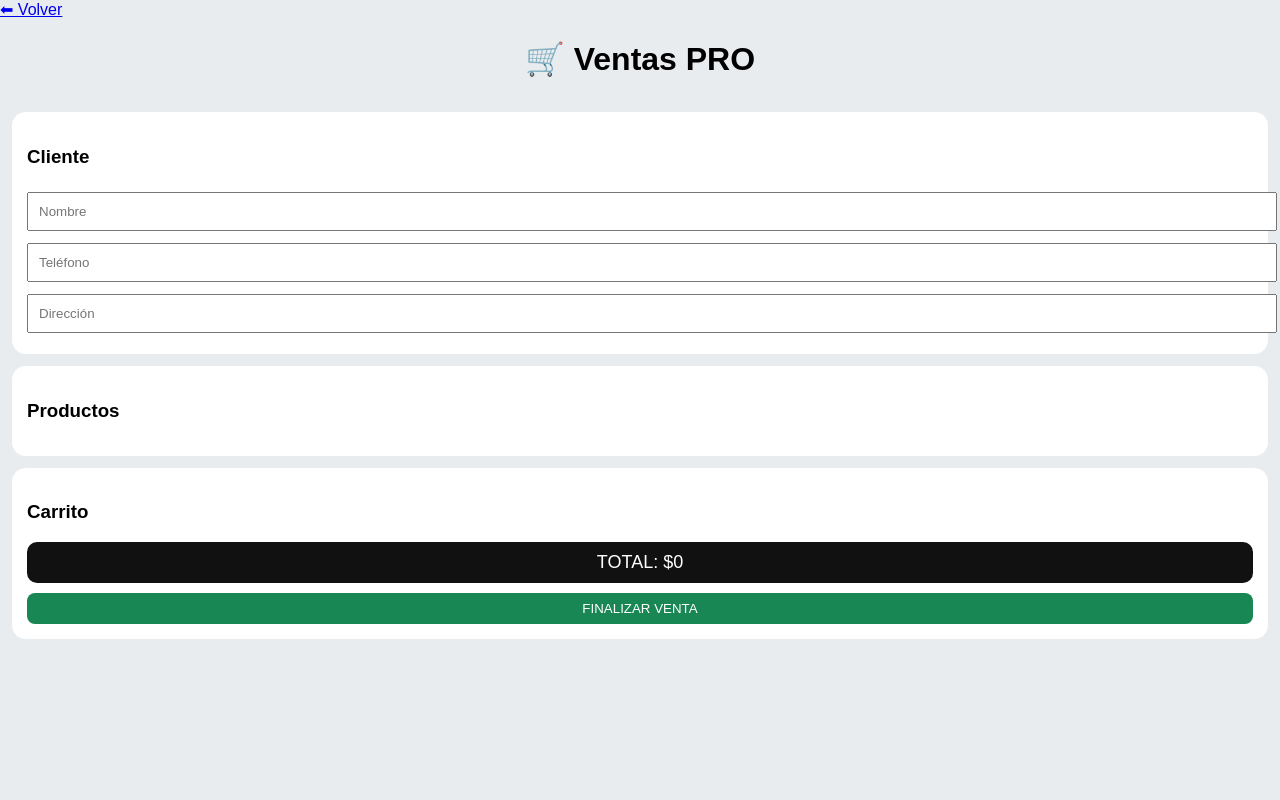
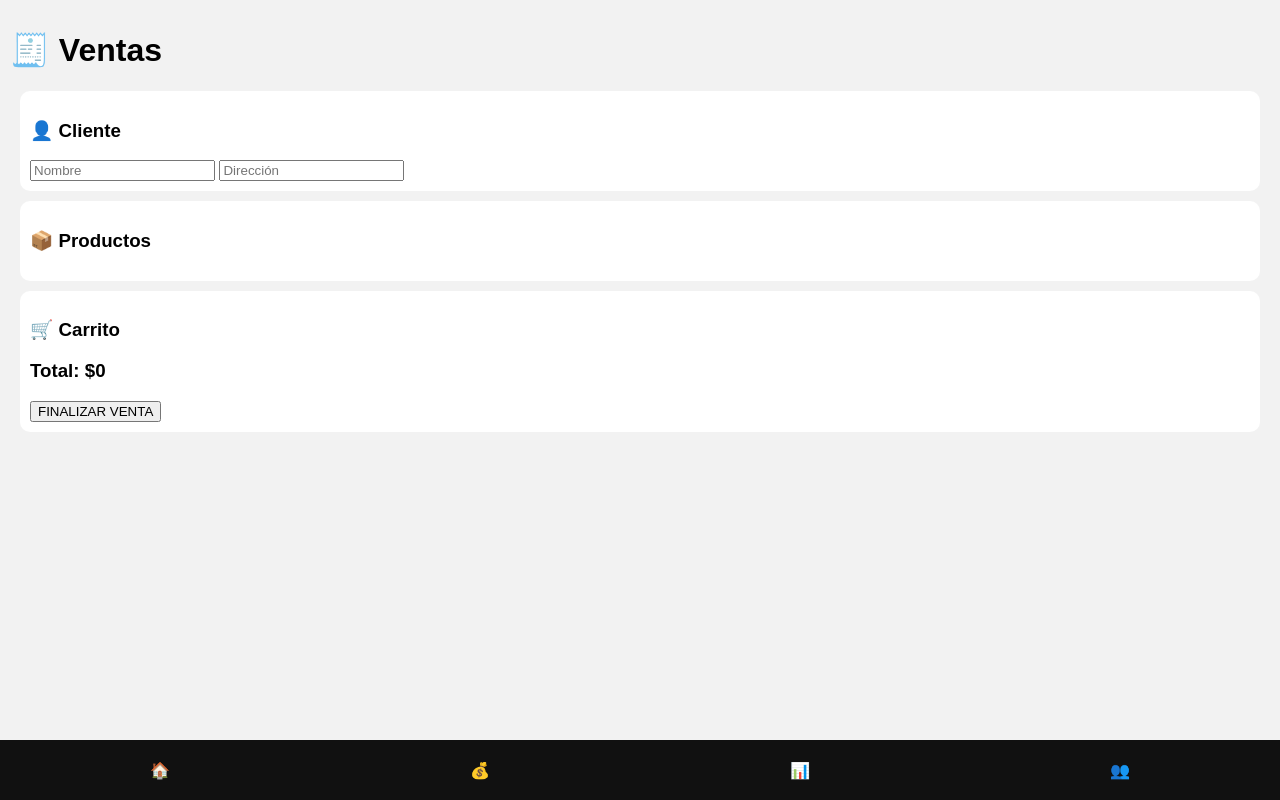
Before and after one commit to nicomartinezytm-pixel/distribuidora, a Flask app: page /vender in a window 1280 px wide. Run offline with Flask 3, Linux system fonts and the light colour scheme; data that the repository does not hold is empty.

Commit message:
Update ventas.html

```diff
--- a/templates/ventas.html
+++ b/templates/ventas.html
@@ -1,96 +1,32 @@
-<!DOCTYPE html>
-<html>
-<head>
-    <title>Ventas PRO</title>
-    <meta name="viewport" content="width=device-width, initial-scale=1.0">
-
-    <style>
-        body {
-            margin: 0;
-            font-family: Arial;
-            background: #e9ecef;
-            padding-bottom: 100px;
-        }
-
-        h1 { text-align: center; }
-
-        .container { padding: 12px; }
-
-        .card {
-            background: white;
-            padding: 15px;
-            margin-bottom: 12px;
-            border-radius: 14px;
-        }
-
-        input {
-            width: 100%;
-            padding: 10px;
-            margin: 6px 0;
-        }
-
-        .producto {
-            display: flex;
-            justify-content: space-between;
-            padding: 10px;
-            background: #f8f9fa;
-            margin-bottom: 8px;
-            border-radius: 10px;
-        }
-
-        button {
-            background: #198754;
-            color: white;
-            border: none;
-            padding: 8px 10px;
-            border-radius: 8px;
-        }
-
-        .total {
-            background: #111;
-            color: white;
-            padding: 10px;
-            text-align: center;
-            font-size: 18px;
-            border-radius: 10px;
-        }
-    </style>
-</head>
-
-<body>
-
-<a href="/">⬅ Volver</a>
-
-<h1>🛒 Ventas PRO</h1>
+{% extends "base.html" %}
+{% block content %}
 
 <div class="container">
 
+    <h1>🧾 Ventas</h1>
+
     <!-- CLIENTE -->
     <div class="card">
-    <h3>Cliente</h3>
+        <h3>👤 Cliente</h3>
+
         <input id="nombre" placeholder="Nombre">
-    <input id="telefono" placeholder="Teléfono">
         <input id="direccion" placeholder="Dirección">
     </div>
 
     <!-- PRODUCTOS -->
     <div class="card">
-    <h3>Productos</h3>
+        <h3>📦 Productos</h3>
         <div id="productos"></div>
     </div>
 
     <!-- CARRITO -->
     <div class="card">
-    <h3>Carrito</h3>
+        <h3>🛒 Carrito</h3>
         <div id="carrito"></div>
 
-    <div class="total">
-        TOTAL: $<span id="total">0</span>
-    </div>
+        <h3>Total: $<span id="total">0</span></h3>
 
-    <button onclick="finalizar()" style="width:100%; margin-top:10px;">
-        FINALIZAR VENTA
-    </button>
+        <button onclick="finalizar()">FINALIZAR VENTA</button>
     </div>
 
 </div>
@@ -99,26 +35,23 @@
 
 let carrito = [];
 
-// 🔥 ahora viene desde Flask correctamente
+// cargar productos
 fetch("/productos_json")
 .then(r => r.json())
 .then(data => {
 
-    let cont = document.getElementById("productos");
+    let div = document.getElementById("productos");
 
     data.forEach(p => {
-        cont.innerHTML += `
-        <div class="producto">
-            <div>
+        div.innerHTML += `
+        <div class="card">
             <b>${p.nombre}</b><br>
-                $${p.precio}
-            </div>
+            💰 $${p.precio}<br>
 
             <button onclick="agregar(${p.id}, '${p.nombre}', ${p.precio})">
-                +
+                Agregar
             </button>
-        </div>
-        `;
+        </div>`;
     });
 
 });
@@ -130,7 +63,12 @@ function agregar(id, nombre, precio) {
     if (item) {
         item.cantidad++;
     } else {
-        carrito.push({id, nombre, precio, cantidad: 1});
+        carrito.push({
+            id,
+            nombre,
+            precio,
+            cantidad: 1
+        });
     }
 
     render();
@@ -138,8 +76,8 @@ function agregar(id, nombre, precio) {
 
 function render() {
 
-    let cont = document.getElementById("carrito");
-    cont.innerHTML = "";
+    let div = document.getElementById("carrito");
+    div.innerHTML = "";
 
     let total = 0;
 
@@ -148,15 +86,14 @@ function render() {
         let subtotal = p.precio * p.cantidad;
         total += subtotal;
 
-        cont.innerHTML += `
-        <div>
+        div.innerHTML += `
+        <div class="card">
             ${p.nombre} x${p.cantidad} - $${subtotal}
             <button onclick="quitar(${i})">X</button>
-        </div>
-        `;
+        </div>`;
     });
 
-    document.getElementById("total").innerText = total.toFixed(2);
+    document.getElementById("total").innerText = total;
 }
 
 function quitar(i) {
@@ -166,21 +103,16 @@ function quitar(i) {
 
 function finalizar() {
 
-    let data = {
+    fetch("/finalizar_venta", {
+        method: "POST",
+        headers: {"Content-Type": "application/x-www-form-urlencoded"},
+        body: "data=" + encodeURIComponent(JSON.stringify({
             cliente: {
-            nombre: nombre.value,
-            telefono: telefono.value,
-            direccion: direccion.value
+                nombre: document.getElementById("nombre").value,
+                direccion: document.getElementById("direccion").value
             },
             carrito: carrito
-    };
-
-    fetch("/finalizar_venta", {
-        method: "POST",
-        headers: {
-            "Content-Type": "application/x-www-form-urlencoded"
-        },
-        body: "data=" + encodeURIComponent(JSON.stringify(data))
+        }))
     })
     .then(r => r.json())
     .then(res => {
@@ -192,5 +124,4 @@ function finalizar() {
 
 </script>
 
-</body>
-</html>
+{% endblock %}
```
Lines whose indentation alone changed are shown as unchanged.
